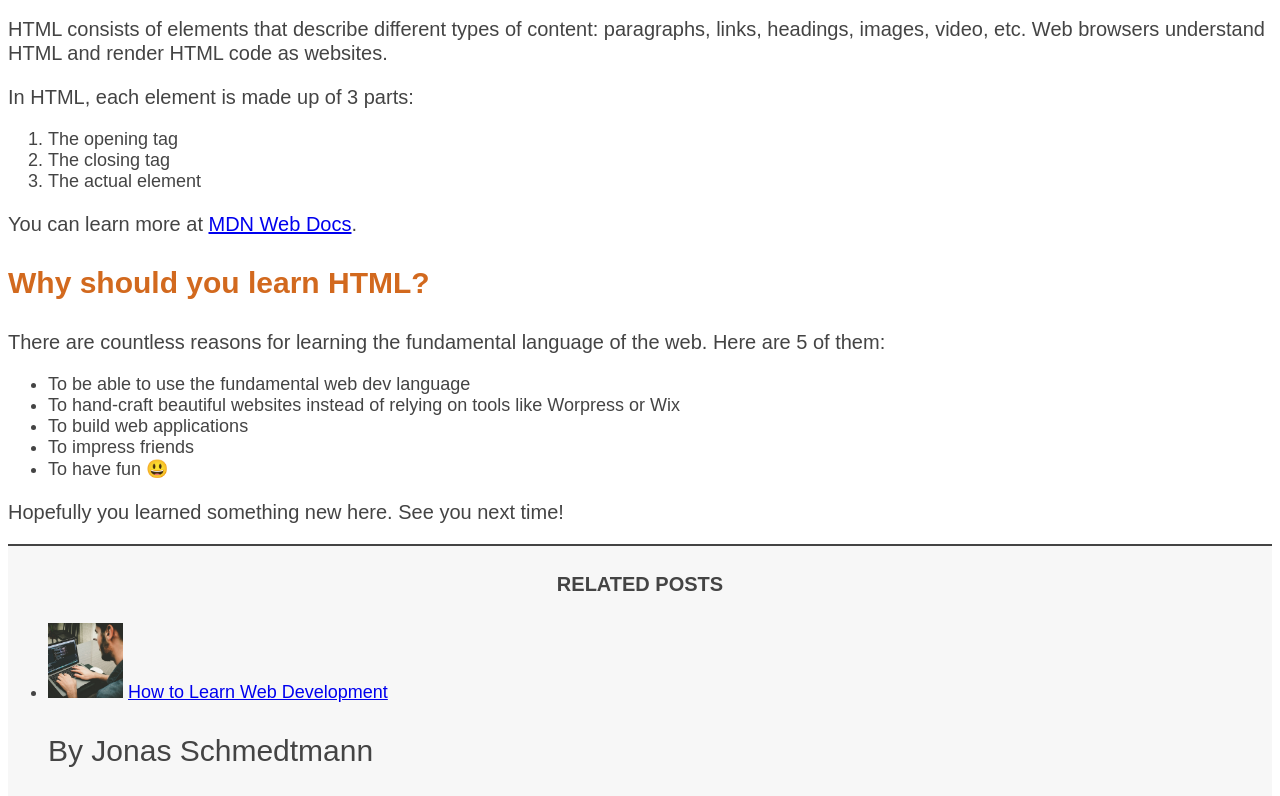
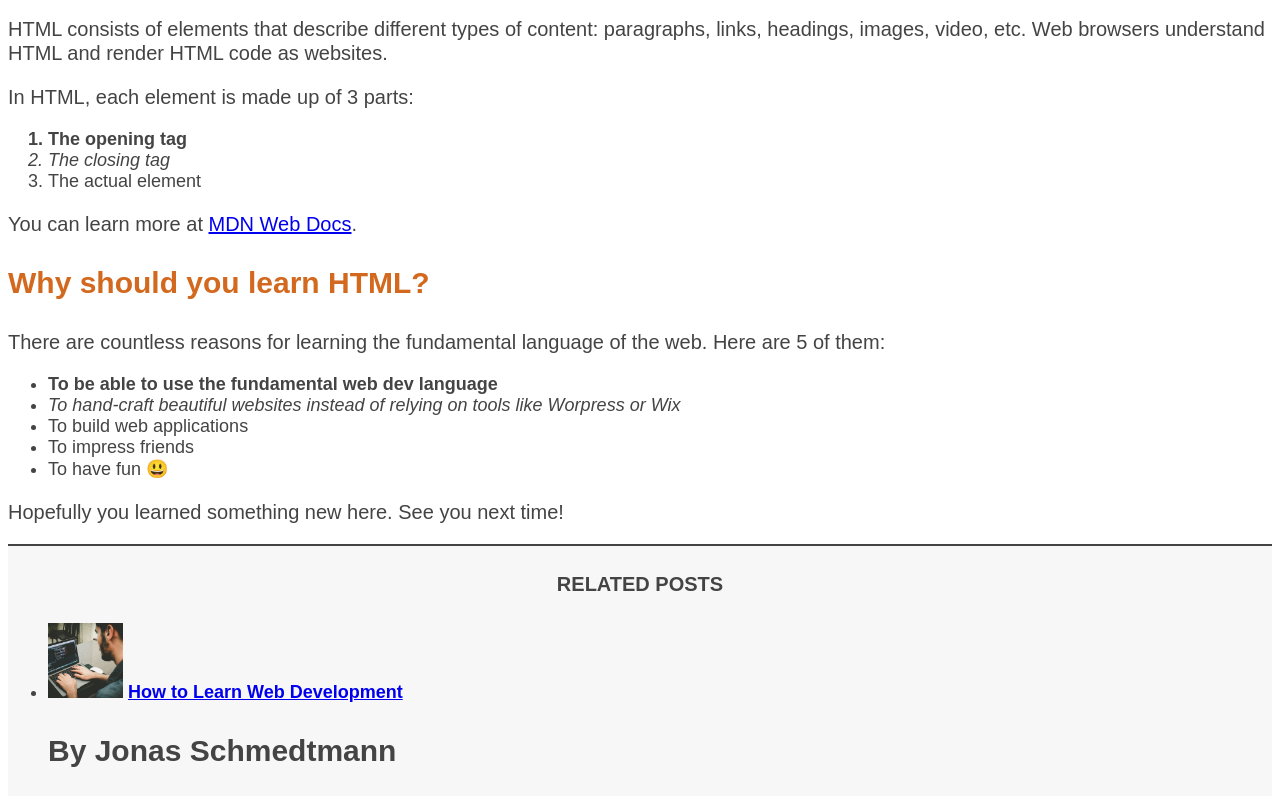
Before and after one commit to OnatArslan/html-css, a plain HTML site: page 03-CSS-Fundamentals/index.html in a window 1280 px wide. Shown: the part 900-1696 px from the top of the page. Drawn offline with Linux system fonts and the light colour scheme.

Commit message:
Commit for pseudo class

```diff
--- a/03-CSS-Fundamentals/style.css
+++ b/03-CSS-Fundamentals/style.css
@@ -79,3 +79,12 @@ aside {
   border-top: 2px solid #444444;
   border-bottom: 2px solid #444444;
 }
+
+/* This is pseudo class */
+li:first-child {
+  font-weight: bold;
+}
+
+li:nth-child(2) {
+  font-style: italic;
+}
```
